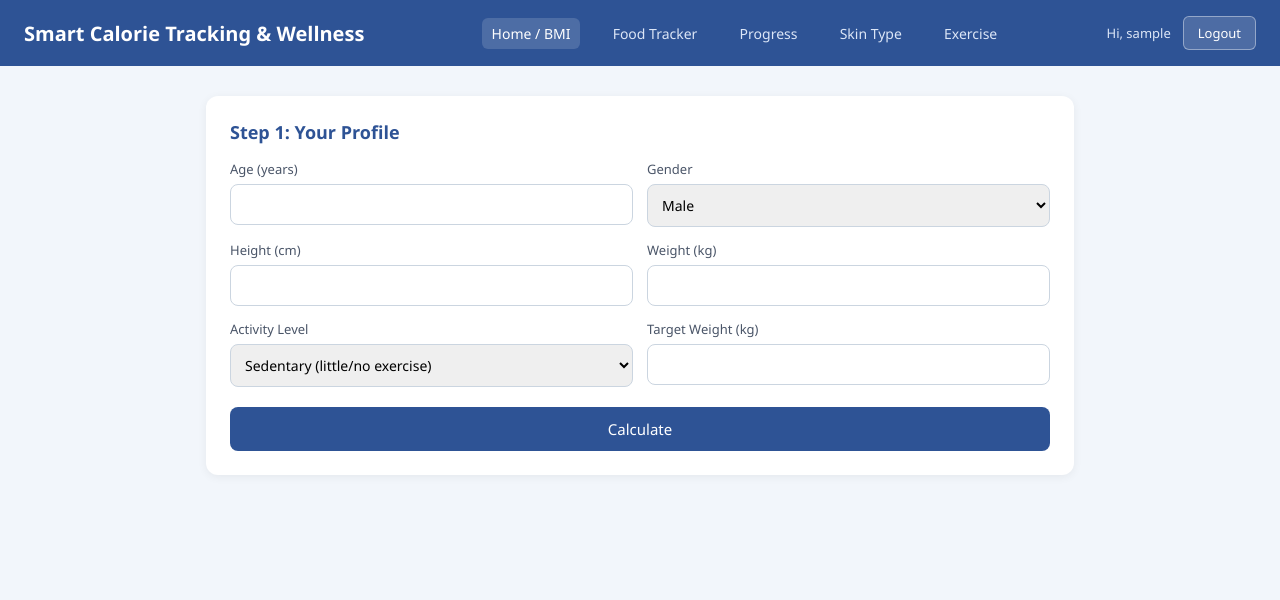
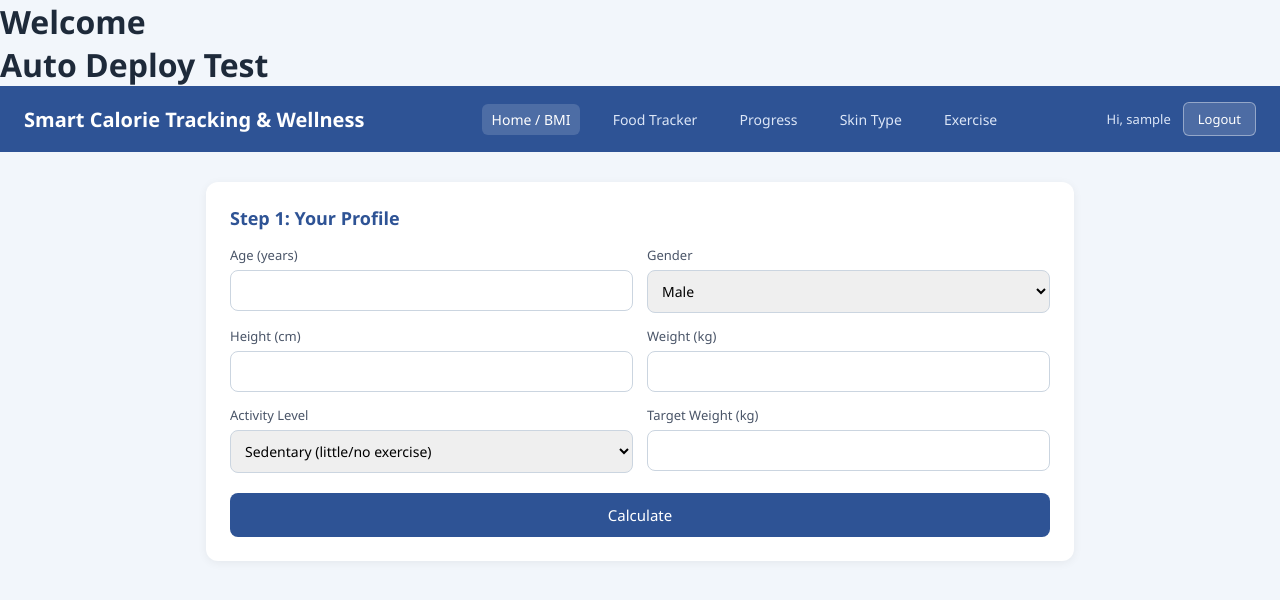
Before and after one commit to poojaaafrin1431-ux/My-DevOps-project, a website: page frontend/index.html in a window 1280 px wide. Drawn offline with Linux system fonts and the light colour scheme; no server answers; sample sign-in values are in the browser's storage.

Commit message:
Test Auto Deploy

```diff
--- a/frontend/index.html
+++ b/frontend/index.html
@@ -1,3 +1,5 @@
+<h1>Welcome</h1>
+<h1>Auto Deploy Test</h1>
 <!DOCTYPE html>
 <html lang="en">
 <head>
```
